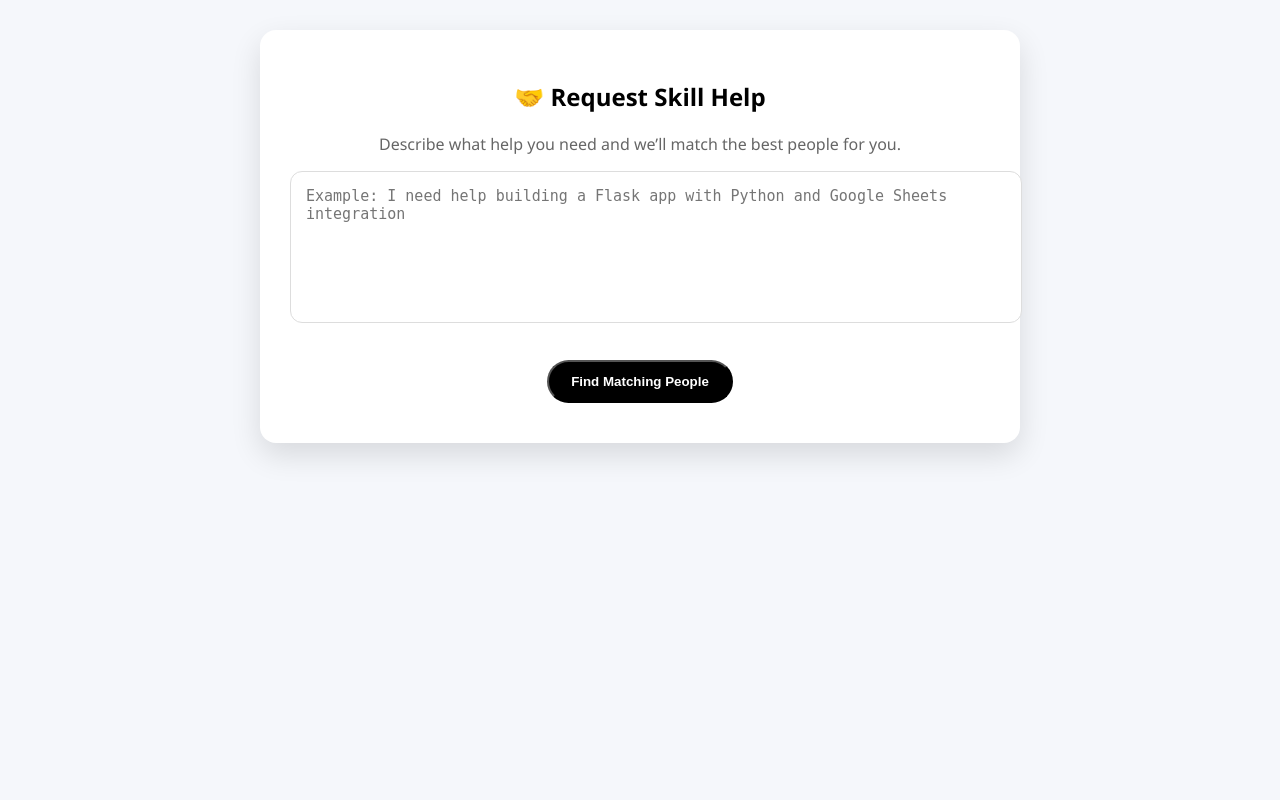
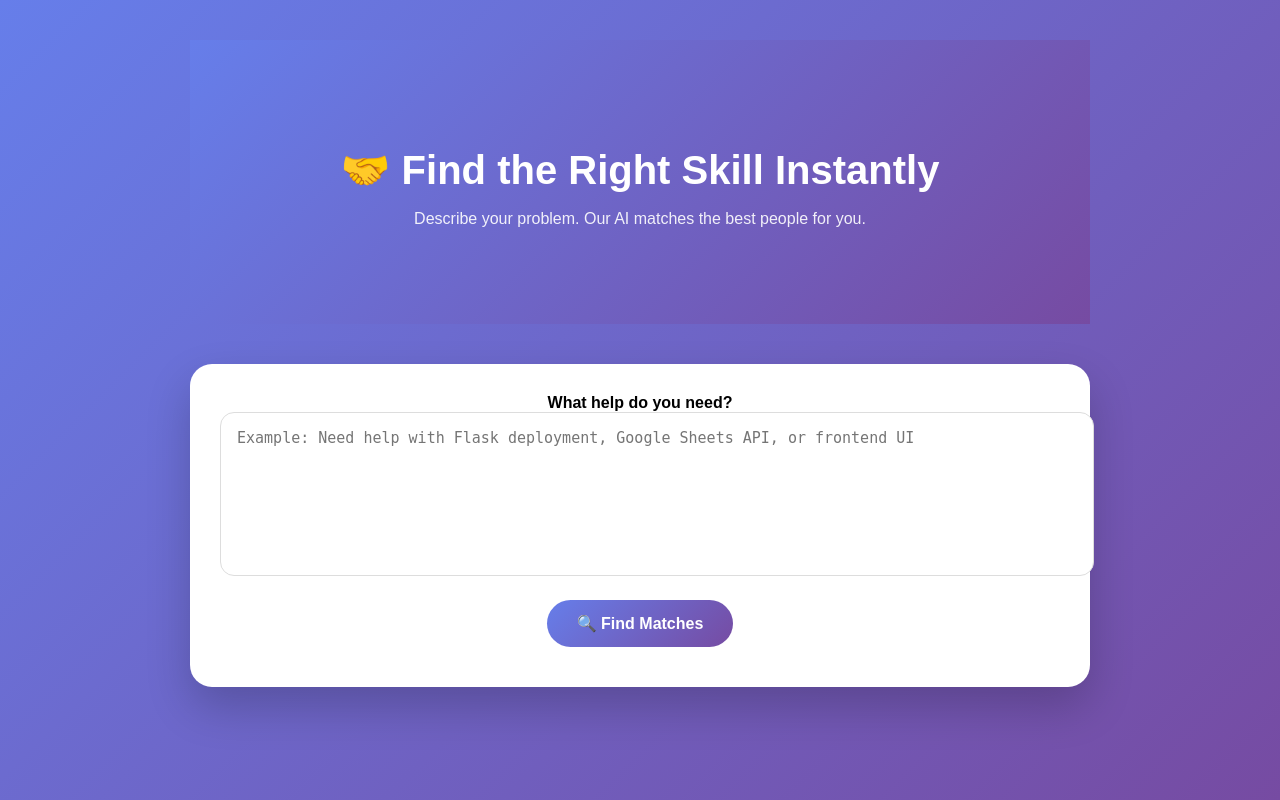
Before and after one commit to Ashith3004/Cognexia, a Flask app: page /request in a window 1280 px wide. Run offline with Flask 3, Linux system fonts and the light colour scheme; parts of the project's set-up code (start-up, migrations or seed data) failed here and were passed over.

Commit message:
Update request.html

```diff
--- a/skillmesh-cognexia/templates/request.html
+++ b/skillmesh-cognexia/templates/request.html
@@ -4,34 +4,83 @@
     <meta charset="UTF-8">
     <title>Request Help | SkillMesh</title>
     <link rel="stylesheet" href="/static/css/style.css">
+
     <style>
-        .request-box {
-            max-width: 700px;
-            margin: 30px auto;
+        body {
+            background: linear-gradient(135deg, #667eea, #764ba2);
+            min-height: 100vh;
+            font-family: 'Poppins', sans-serif;
+        }
+
+        .container {
+            max-width: 900px;
+            margin: auto;
+            padding: 40px 20px;
+        }
+
+        .hero {
+            text-align: center;
+            color: white;
+            margin-bottom: 40px;
+        }
+
+        .hero h1 {
+            font-size: 40px;
+            margin-bottom: 10px;
+        }
+
+        .hero p {
+            opacity: 0.9;
+            font-size: 16px;
+        }
+
+        .request-card {
             background: white;
+            border-radius: 22px;
             padding: 30px;
-            border-radius: 16px;
-            box-shadow: 0 12px 30px rgba(0,0,0,0.12);
+            box-shadow: 0 20px 45px rgba(0,0,0,0.2);
+            animation: slideUp 0.6s ease;
         }
 
         textarea {
             width: 100%;
-            height: 120px;
-            padding: 15px;
-            border-radius: 12px;
+            height: 130px;
+            border-radius: 14px;
             border: 1px solid #ddd;
+            padding: 16px;
             font-size: 15px;
             resize: none;
+            outline: none;
+        }
+
+        .btn {
+            margin-top: 20px;
+            padding: 14px 30px;
+            border-radius: 30px;
+            border: none;
+            background: linear-gradient(135deg, #667eea, #764ba2);
+            color: white;
+            font-size: 16px;
+            cursor: pointer;
+            transition: 0.3s;
+        }
+
+        .btn:hover {
+            transform: scale(1.05);
+            box-shadow: 0 10px 25px rgba(0,0,0,0.25);
+        }
+
+        .results {
+            margin-top: 40px;
         }
 
         .match-card {
-            background: #f9fafc;
-            border-radius: 14px;
-            padding: 20px;
-            margin: 20px 0;
-            text-align: left;
-            box-shadow: 0 6px 18px rgba(0,0,0,0.08);
-            animation: fadeIn 0.4s ease;
+            background: white;
+            border-radius: 20px;
+            padding: 25px;
+            margin-bottom: 25px;
+            box-shadow: 0 15px 35px rgba(0,0,0,0.15);
+            animation: fadeIn 0.5s ease;
         }
 
         .match-header {
@@ -40,77 +89,99 @@
             align-items: center;
         }
 
+        .match-header h3 {
+            margin: 0;
+        }
+
         .score {
-            background: linear-gradient(135deg,#667eea,#764ba2);
+            background: linear-gradient(135deg, #43cea2, #185a9d);
             color: white;
-            padding: 6px 14px;
+            padding: 8px 16px;
             border-radius: 20px;
             font-size: 14px;
             font-weight: bold;
         }
 
         .skills {
-            margin-top: 10px;
+            margin-top: 12px;
         }
 
         .skill-chip {
             display: inline-block;
-            background: #e8ebff;
+            background: #eef1ff;
             color: #333;
-            padding: 6px 12px;
-            margin: 5px 6px 5px 0;
-            border-radius: 18px;
+            padding: 8px 14px;
+            margin: 6px 6px 0 0;
+            border-radius: 20px;
             font-size: 13px;
         }
 
         .contact {
-            margin-top: 12px;
+            margin-top: 15px;
             font-size: 14px;
+            color: #555;
         }
 
         .contact span {
             display: block;
-            margin-top: 5px;
+            margin-top: 6px;
         }
 
         .empty {
-            margin-top: 20px;
-            color: #777;
-            font-style: italic;
+            background: white;
+            padding: 30px;
+            border-radius: 18px;
+            text-align: center;
+            color: #666;
+            margin-top: 30px;
+        }
+
+        @keyframes slideUp {
+            from {opacity:0; transform: translateY(30px);}
+            to {opacity:1; transform: translateY(0);}
         }
 
         @keyframes fadeIn {
-            from {opacity: 0; transform: translateY(10px);}
-            to {opacity: 1; transform: translateY(0);}
+            from {opacity:0; transform: translateY(15px);}
+            to {opacity:1; transform: translateY(0);}
         }
     </style>
 </head>
 
 <body>
 
-<div class="request-box">
-    <h2>🤝 Request Skill Help</h2>
-    <p style="color:#666;">Describe what help you need and we’ll match the best people for you.</p>
+<div class="container">
 
-    <form method="POST">
-        <textarea name="desc" placeholder="Example: I need help building a Flask app with Python and Google Sheets integration" required></textarea>
-        <br><br>
-        <button class="btn dark">Find Matching People</button>
-    </form>
+    <!-- HERO -->
+    <div class="hero">
+        <h1>🤝 Find the Right Skill Instantly</h1>
+        <p>Describe your problem. Our AI matches the best people for you.</p>
+    </div>
 
+    <!-- REQUEST FORM -->
+    <div class="request-card">
+        <form method="POST">
+            <label><strong>What help do you need?</strong></label>
+            <textarea name="desc" placeholder="Example: Need help with Flask deployment, Google Sheets API, or frontend UI" required></textarea>
+            <button class="btn">🔍 Find Matches</button>
+        </form>
+    </div>
+
+    <!-- RESULTS -->
     {% if matches %}
-        <h3 style="margin-top:30px;">🎯 Best Matches</h3>
+    <div class="results">
+        <h2 style="color:white; margin-bottom:20px;">🎯 Best Matches</h2>
 
         {% for m in matches %}
         <div class="match-card">
             <div class="match-header">
-                <h4>{{ m.name }}</h4>
-                <div class="score">Score: {{ m.score }}</div>
+                <h3>{{ m.name }}</h3>
+                <div class="score">{{ m.score }}% Match</div>
             </div>
 
             <div class="skills">
                 {% for s in m.matched %}
-                    <span class="skill-chip">{{ s }}</span>
+                <span class="skill-chip">{{ s }}</span>
                 {% endfor %}
             </div>
 
@@ -120,10 +191,15 @@
             </div>
         </div>
         {% endfor %}
+    </div>
 
     {% elif request.method == 'POST' %}
-        <p class="empty">😔 No matching skills found. Try using different keywords.</p>
+    <div class="empty">
+        😔 No matching skills found.<br>
+        Try using different keywords or be more specific.
+    </div>
     {% endif %}
+
 </div>
 
 </body>
```
